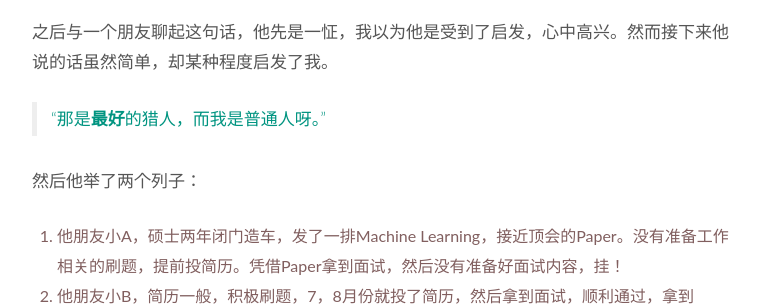
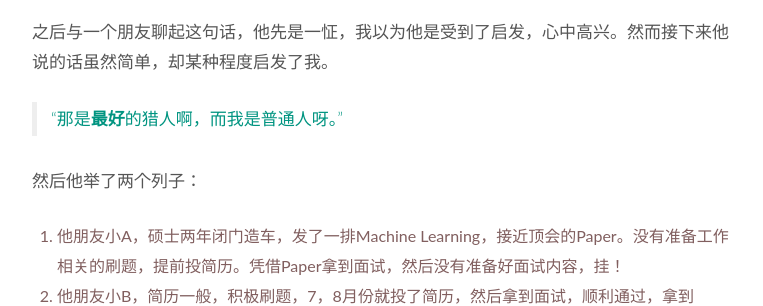
Before and after one commit to WillWang-X/willwang-x.github.io, a Jekyll site: the page built from _posts/2018-12-14-hunter-and-prey.md, in a window 1280 px wide. Shown: the part 800-1106 px from the top of the page, without its empty margins (258-1021 px from the left). Built offline with Jekyll 4.4.1, drawn with Linux system fonts in a browser that asks for light colours.

Commit message:
add hunter and prey

```diff
--- a/_posts/2018-12-14-hunter-and-prey.md
+++ b/_posts/2018-12-14-hunter-and-prey.md
@@ -30,7 +30,7 @@ published: true
 
 之后与一个朋友聊起这句话，他先是一怔，我以为他是受到了启发，心中高兴。然而接下来他说的话虽然简单，却某种程度启发了我。
 
-> “那是**最好**的猎人，而我是普通人呀。”
+> “那是**最好**的猎人啊，而我是普通人呀。”
 
 然后他举了两个列子：
 
```
